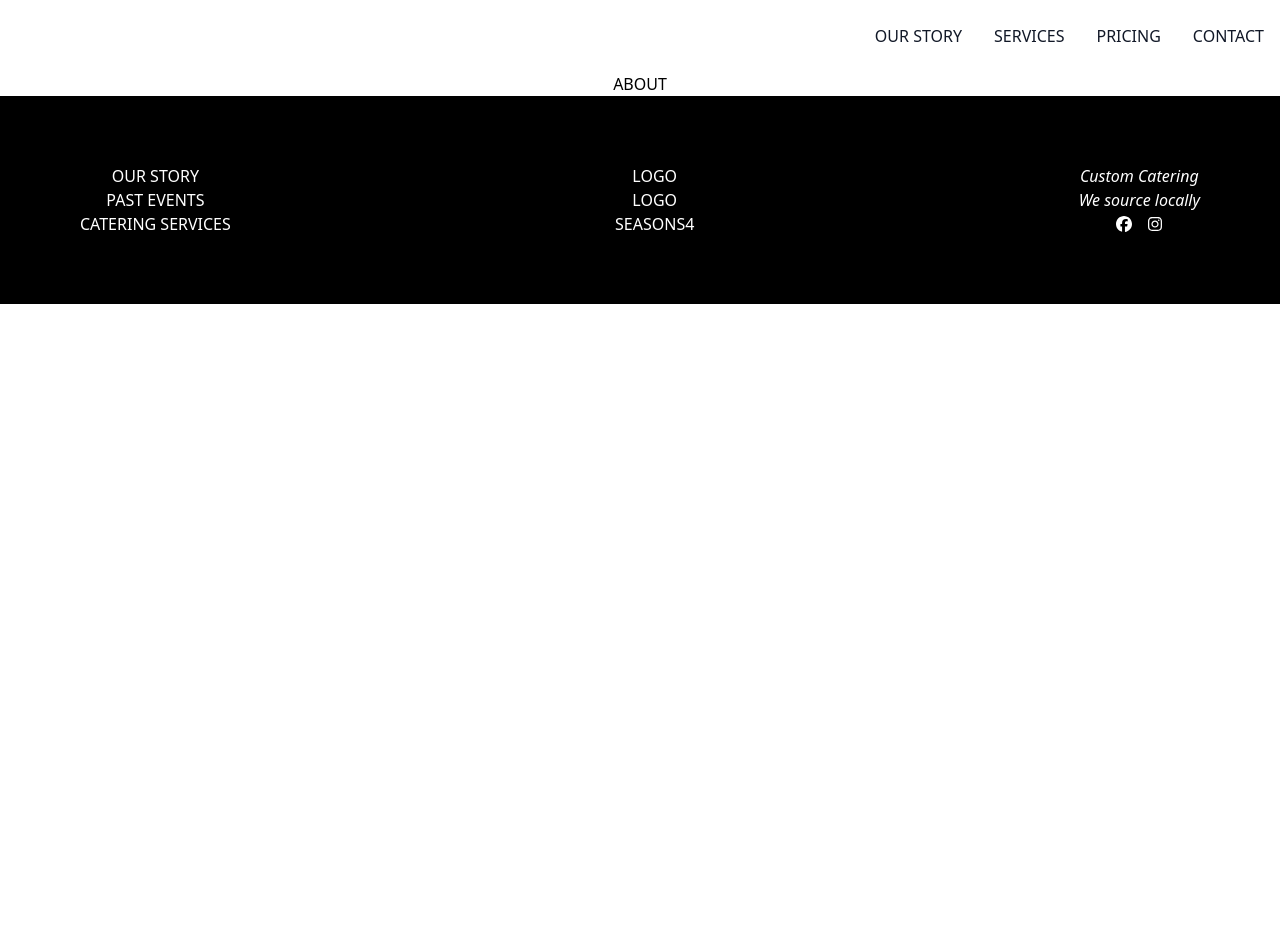
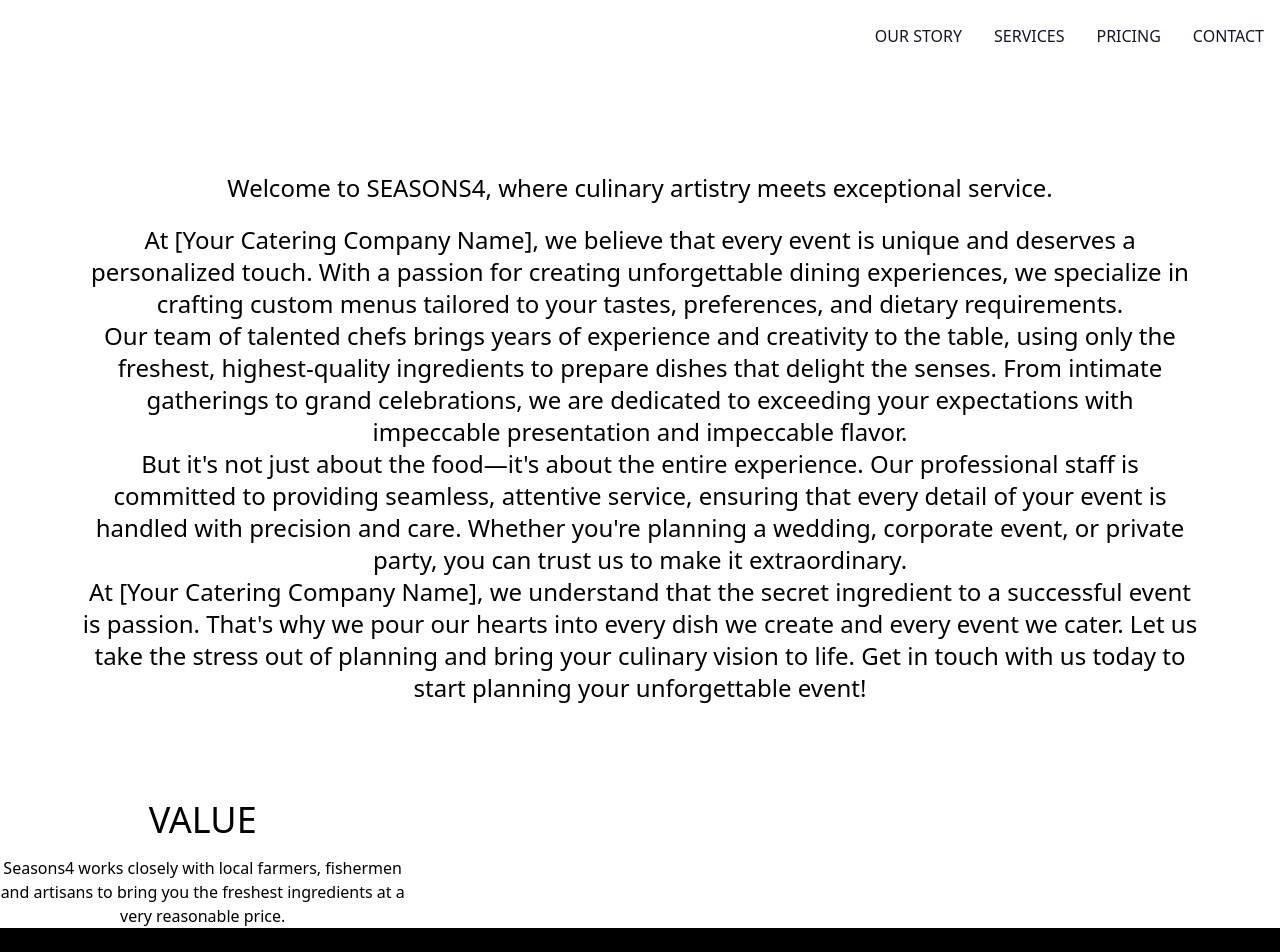
Before and after one commit to gnieb/seasons4, a React (Create React App) app: page /about in a window 1280 px wide. Shown: the top 952 px of the page. Before the commit the page ends 800 px from the top, so only its background shows below. Built offline with nearby package versions, Linux system fonts and the light colour scheme.

Commit message:
about section started

```diff
--- a/src/pages/About.js
+++ b/src/pages/About.js
@@ -2,7 +2,26 @@
 const About = () => {
     return (
         <div>
-            ABOUT
+            <div className="p-10 md:p-20 text-2xl">
+                    <div className="p-5">Welcome to SEASONS4, where culinary artistry meets exceptional service.</div>
+                    <p>At [Your Catering Company Name], we believe that every event is unique and deserves a personalized touch. With a passion for creating unforgettable dining experiences, we specialize in crafting custom menus tailored to your tastes, preferences, and dietary requirements.
+                    </p>
+                    <p>
+                    Our team of talented chefs brings years of experience and creativity to the table, using only the freshest, highest-quality ingredients to prepare dishes that delight the senses. From intimate gatherings to grand celebrations, we are dedicated to exceeding your expectations with impeccable presentation and impeccable flavor.</p>
+                    <p>
+                    But it's not just about the food—it's about the entire experience. Our professional staff is committed to providing seamless, attentive service, ensuring that every detail of your event is handled with precision and care. Whether you're planning a wedding, corporate event, or private party, you can trust us to make it extraordinary.</p>
+                    <p>
+                    At [Your Catering Company Name], we understand that the secret ingredient to a successful event is passion. That's why we pour our hearts into every dish we create and every event we cater. Let us take the stress out of planning and bring your culinary vision to life. Get in touch with us today to start planning your unforgettable event!</p>
+
+            </div>
+            <div className="grid sm:grid-cols-2 lg:grid-cols-3 gap-8">
+                <div className="grid grid-rows-2 items-center">
+                    <div className="text-4xl">VALUE</div>
+                    <div>Seasons4 works closely with local farmers, fishermen and artisans to bring you the freshest ingredients at a very reasonable price.</div>
+
+                </div>
+
+            </div>
         </div>
     )
 };
```
